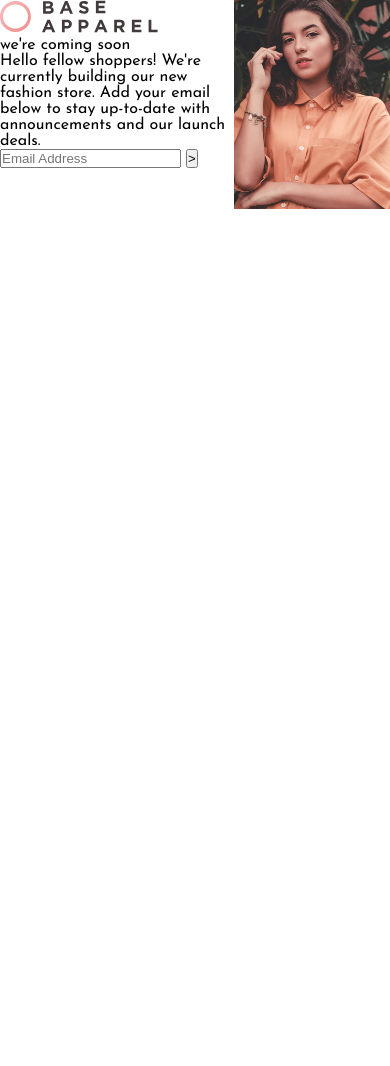
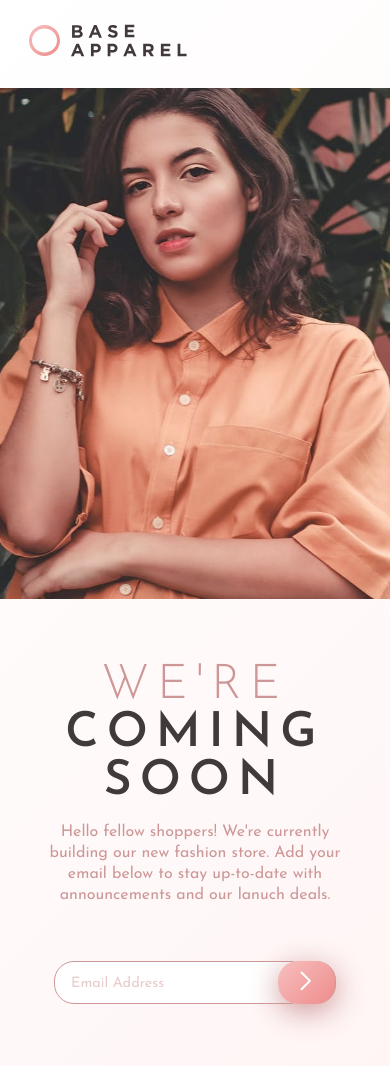
Before and after one commit to KarolJaworski/FEM-Base-Apparel-coming-soon-page, a plain HTML site: page index.html in a window 390 px wide. Before the commit the page ends 844 px from the top, so only its background shows below. Drawn offline with Linux system fonts and the light colour scheme.

Commit message:
mobile desgin

```diff
--- a/index.html
+++ b/index.html
@@ -3,41 +3,30 @@
 <head>
   <meta charset="UTF-8">
   <meta name="viewport" content="width=device-width, initial-scale=1.0">
-
-  <link rel="icon" type="image/png" sizes="32x32" href="./images/favicon-32x32.png">
+  <title>Base Apparel</title>
   <link rel="stylesheet" href="./style.css">
-  <link rel="preconnect" href="https://fonts.googleapis.com">
-  <link rel="preconnect" href="https://fonts.gstatic.com" crossorigin>
-  <link href="https://fonts.googleapis.com/css2?family=Josefin+Sans:wght@300;400;600&display=swap" rel="stylesheet">
-
-  <script defer src="./script.js"></script>
-
-  <title>Frontend Mentor | Base Apparel coming soon page</title>
 </head>
 <body>
-  <main class="grid-container">
-    <div class="newsletter-side-container">
-      <div class="brand">
-        <img src="./images/logo.svg" alt="brand logo" class="logo-img">
-      </div>
-      <div class="text-container">
-        <p class="coming-text">
-          <span class="were-part">we're</span> coming soon
-        </p>
-        <p class="introduction-text">
-          Hello fellow shoppers! We're currently building our new fashion store. Add your email below to stay up-to-date with announcements and our launch deals.
-        </p>
-      </div>
-      <div class="form-container">
-        <form action="./" method="get">
-          <input type="email" name="email" id="email" aria-label="Email Address" placeholder="Email Address">
-          <button type="submit" id="btn-submit">></button>
-        </form>
-      </div>
+
+  <div class="hero">
+    <div class="logo-container container">
+      <img src="./images/logo.svg" alt="base apparel" class="logo">
     </div>
-    <div class="img-side">
-      <img src="./images/hero-desktop.jpg" alt="image of model" class="model-img">
+    <div class="hero-text container">
+      <h1><span class="accent">we're</span><br>coming<br>soon</h1>
+      <p>Hello fellow shoppers! We're currently building our new fashion store. Add your email below to stay up-to-date with announcements and our lanuch deals.</p>
+      <form action="">
+        <div class="form-content container">
+          <input type="email" name="email" id="email" class="input-email" placeholder="Email Address">
+          <button type="submit" class="btn-submit">
+            <img src="./images/icon-arrow.svg" alt="arrow icon" class="arrow">
+          </button>
+        </div>
+      </form>
     </div>
-  </main>
+    <div class="hero-img">
+      <img src="./images/hero-desktop.jpg" alt="woman with her hand held high with flowers in the background">
+    </div>
+  </div>
 </body>
 </html>
--- a/style.css
+++ b/style.css
@@ -1,26 +1,128 @@
-* {
-  padding: 0;
-  margin: 0;
+@import url('https://fonts.googleapis.com/css2?family=Josefin+Sans:wght@300;400;600&family=Playfair+Display:wght@900&display=swap');
+
+*, *::after, *::before {
   box-sizing: border-box;
 }
 
-body {
-  min-height: 100svh;
-  font-family: 'Josefin Sans', sans-serif;
+:root {
+--primary-clr: hsl(0, 36%, 70%);
+--secondary-clr: hsl(0, 93%, 68%);
+--accent-clr: hsl(0, 6%, 24%);
+
+--ff: 'Josefin Sans', sans-serif;
+
+--fw-n: 300;
+--fw-m: 400;
+--fw-b: 600;
+
+--fs-p: 1rem;
+--fs-1: 3rem;
+--fs-2: 1.5rem;
+
+--pad: 2rem;
+
+--br: 20px;
 }
 
-.grid-container {
-  display: grid;
-  height: 100%;
-  grid-template-columns: 0.6fr 0.4fr;
+body {
+  margin: 0;
+  font-family: var(--ff);
+  font-size: 1rem;
+  line-height: 1.3;
+  background-image: linear-gradient(135deg, hsl(0, 0%, 100%), hsl(0, 100%, 98%));
 }
 
-.img-side {
-  width: 100%;
+p {
+  color: var(--primary-clr);
+  font-size: var(--fs-p);
+  font-weight: var(--fw-m);
+  text-align: center;
+  margin-bottom: 2rem;
 }
 
-.model-img {
+h1 {
+  font-size: var(--fs-1);
+  color: var(--accent-clr);
+  font-weight: var(--fw-b);
+  text-transform: uppercase;
+  letter-spacing: 8px;
+  line-height: 1;
+  margin-bottom: 1rem;
+  text-align: center;
+}
+
+.accent {
+  font-weight: var(--fw-n);
+  color: var(--primary-clr);
+}
+
+img {
+  max-width: 100%;
+}
+
+p {
+  color: var(--primary-clr);
+}
+
+.container {
+  width: 85%;
+  margin: 0 auto;
+  padding: 1.5rem 0;
+}
+
+.hero {
+  display: flex;
+  flex-direction: column;
+}
+
+.hero-text {
+  order: 1;
+  padding-bottom: 7em;
+}
+
+::placeholder {
+  color: var(--primary-clr);
+  opacity: 0.5;
+  font-weight: var(--fw-m);
+  font-family: var(--ff);
+  font-size: .9rem;
+}
+
+.btn-submit {
+  position: absolute;
+  right: 0px;
+
+  padding: .6rem 1.4rem;
+
+  background-image: linear-gradient(135deg,hsl(0, 80%, 86%), hsl(0, 74%, 74%));
+  border: none;
+  border-right: 1px solid var(--primary-clr);
+  outline: none;
+  border-radius: var(--br);
+  box-shadow: 0px 7px 30px 0px var(--primary-clr);
+}
+
+.input-email {
+  font-weight: var(--fw-n);
+  padding: .8rem 1rem;
+  border-radius: var(--br);
   width: 100%;
-  height: 100%;
-  object-fit: cover;
+
+  border: 1px solid var(--primary-clr);
+  outline: none;
+  color: var(--primary-clr);
 }
+
+.input-email:focus,
+.input-email:active {
+  border: 1px solid var(--primary-clr);
+  outline: none;
+}
+
+.form-content {
+  position: relative;
+}
+
+@media (min-width: 600px) {
+
+}
```
